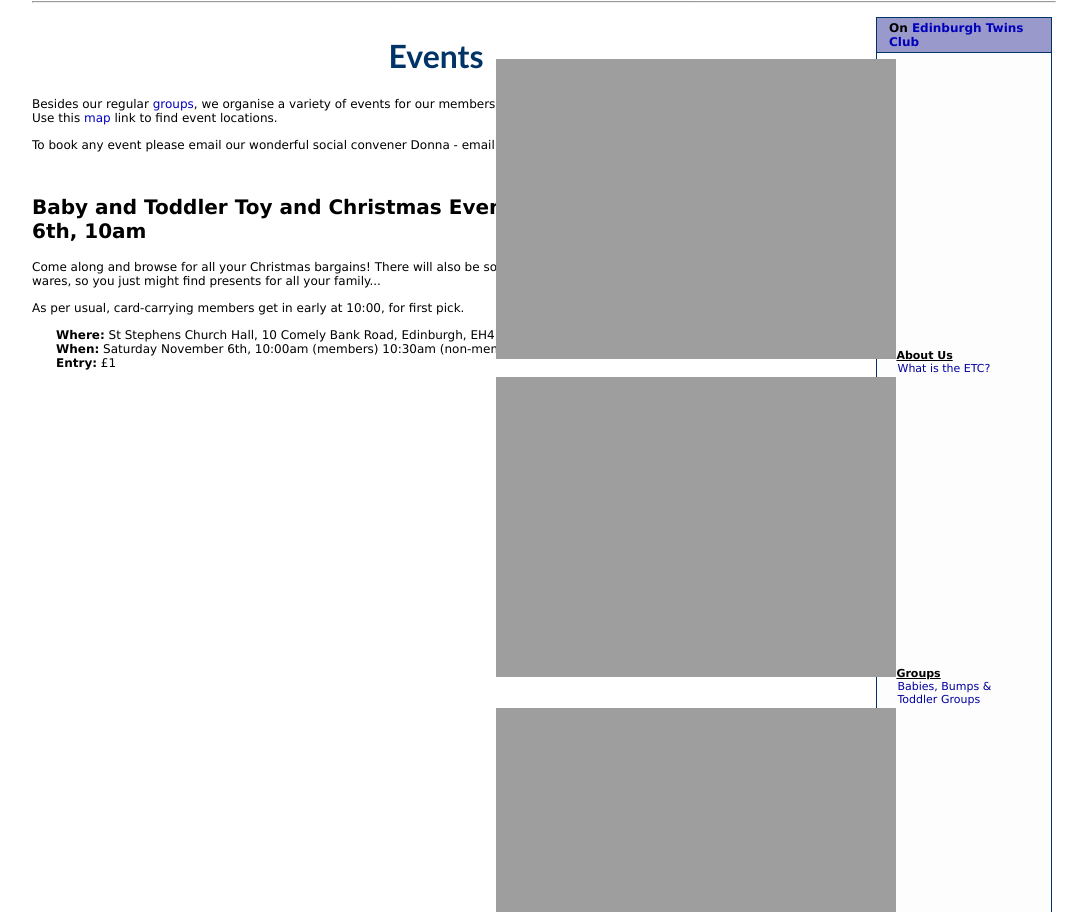
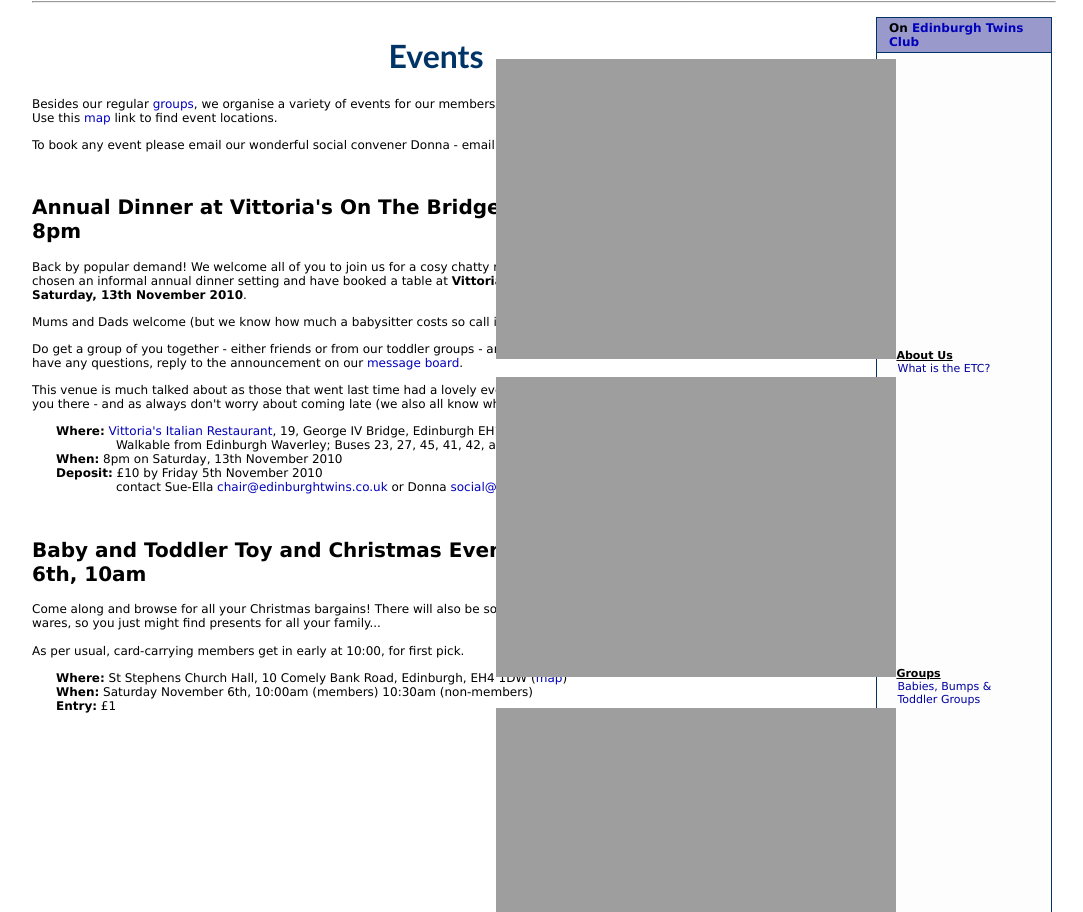
Before and after one commit to eltmc/etc-website-2010, a PHP site: page /events/ in a window 1280 px wide. Shown: the part 139-1051 px from the top of the page, without its empty margins (96-1179 px from the left). Run offline with PHP 8.4, Linux system fonts and the light colour scheme.

Commit message:
Added annual ETC dinner event

```diff
--- a/events/index.php
+++ b/events/index.php
@@ -18,6 +18,52 @@ event locations.</p>
 <p>To book any event please email our wonderful social convener Donna
 - email: <a
 href="mailto:social@edinburghtwins.co.uk">social@edinburghtwins.co.uk</a></p>
+
+
+<h2>Annual Dinner at Vittoria's On The Bridge: Saturday 13th November, 8pm</h2>
+
+
+
+<p>Back by popular demand! We welcome all of you to join us for a cosy
+chatty meal to mark our <b>Annual Dinner 2010</b>.  We have chosen an
+informal annual dinner setting and have booked a table at
+<b>Vittoria's Italian Restaurant</b> on George IV Bridge at <b>8pm on
+Saturday, 13th November 2010</b>.</p>
+
+<p>Mums and Dads welcome (but we know how much a babysitter costs so call
+in those favours!)</p>
+
+<p>Do get a group of you together - either friends or from our toddler
+groups - and come and join us for a well deserved night out!  If you
+have any questions, reply to the announcement on our <a
+href="http://www.edinburghtwins.co.uk/messageboard/viewtopic.php?f=3&t=335">message
+board</a>.</p>
+
+<p>This venue is much talked about as those that went last time had a
+lovely evening - let's have another one! Looking forward to seeing you
+there - and as always don't worry about coming late (we also all know
+what bedtime can be like) - just come!</p>
+
+
+<p style="margin-left: 2em">
+
+  <b>Where:</b>
+  <span><a href="http://www.vittoriarestaurant.com/onthebridge/">Vittoria's Italian Restaurant</a>,
+        19, George IV Bridge, Edinburgh EH1 1EE
+        (<a href="http://maps.google.co.uk/maps/place?cid=13030650945809251764">map &amp; phone number</a>).</span><br>
+  <span style="padding-left: 5em;">Walkable from Edinburgh Waverley;
+        Buses 23, 27, 45, 41, 42, and 67.</span><br>
+  <b>When:</b>
+  <span>8pm on Saturday, 13th November 2010</span><br>
+  <b>Deposit:</b>
+  <span>&pound;10 by Friday 5th November 2010</span><br>
+  <span style="padding-left: 5em;">contact Sue-Ella
+  <a href="mailto:chair@edinburghtwins.co.uk">chair@edinburghtwins.co.uk</a>
+  or Donna
+  <a href="social@edinburghtwins.co.uk">social@edinburghtwins.co.uk</a>.</span><br>
+
+</p>
+
 
 
 <h2>Baby and Toddler Toy and Christmas Event Sale: Saturday November 6th, 10am</h2>
```
Also changed, not shown: index.php (+10 -4 lines).
